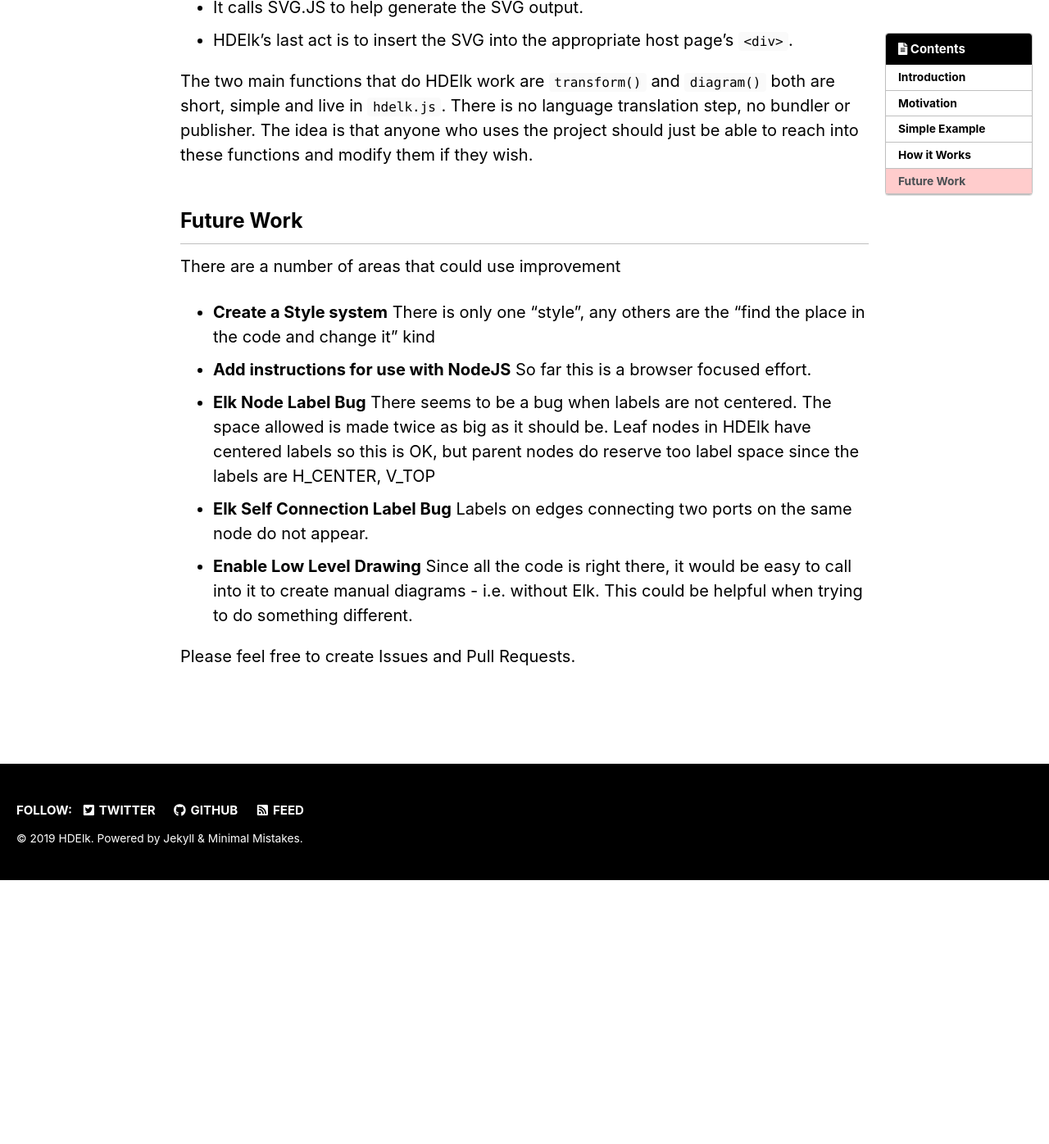
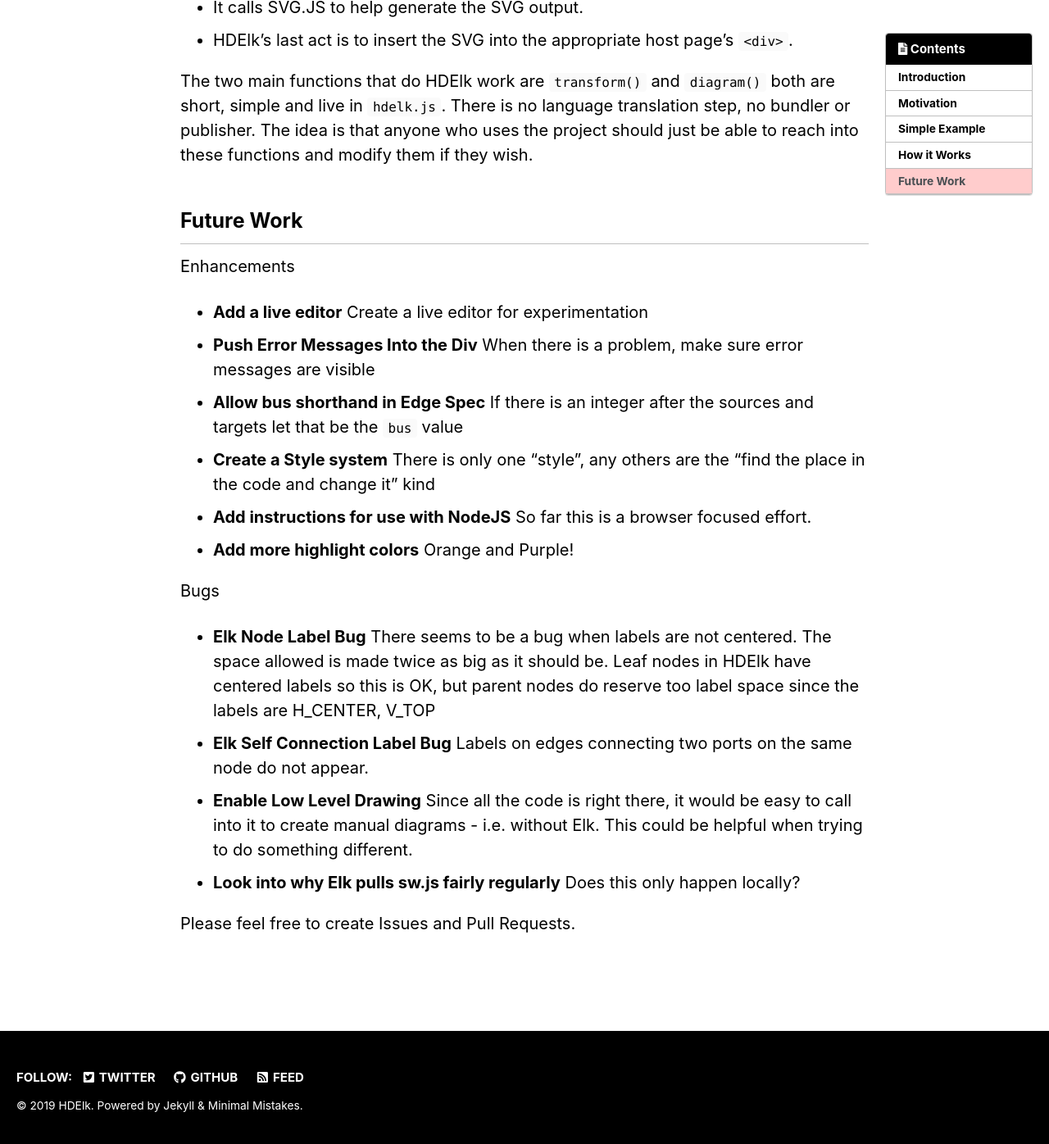
Before and after one commit to davidthings/hdelk, a Jekyll site: the page built from docs/top.md, in a window 1280 px wide and 1400 px high, scrolled down 6217 px. Shown: the top 1396 px of the window at 82% size. Built offline with Jekyll 4.4.1, drawn with Linux system fonts in a browser that asks for light colours; cached includes are drawn as plain includes; nearby versions of some CDN libraries; a script that is not in the unit is left out; the list of posts is cut into pages by our own code; our own code applies the rules of GitHub Pages for plain Markdown files; before the commit the page ends 7291 px from its top, so only the background shows below that.

```diff
--- a/docs/top.md
+++ b/docs/top.md
@@ -232,12 +232,20 @@ The two main functions that do HDElk work are `transform()` and `diagram()` both
 
 ## Future Work
 
-There are a number of areas that could use improvement
+Enhancements
 
+- **Add a live editor** Create a live editor for experimentation
+- **Push Error Messages Into the Div** When there is a problem, make sure error messages are visible
+- **Allow bus shorthand in Edge Spec** If there is an integer after the sources and targets let that be the `bus` value
 - **Create a Style system** There is only one "style", any others are the "find the place in the code and change it" kind
 - **Add instructions for use with NodeJS** So far this is a browser focused effort.
+- **Add more highlight colors** Orange and Purple!
+
+Bugs
+
 - **Elk Node Label Bug** There seems to be a bug when labels are not centered.  The space allowed is made twice as big as it should be.  Leaf nodes in HDElk have centered labels so this is OK, but parent nodes do reserve too label space since the labels are H_CENTER, V_TOP
 - **Elk Self Connection Label Bug** Labels on edges connecting two ports on the same node do not appear.
 - **Enable Low Level Drawing** Since all the code is right there, it would be easy to call into it to create manual diagrams - i.e. without Elk.  This could be helpful when trying to do something different.
+- **Look into why Elk pulls sw.js fairly regularly** Does this only happen locally?
 
 Please feel free to create Issues and Pull Requests.
```
Also changed, not shown: docs/_pages/tutorial.md (+4 -1 lines).
